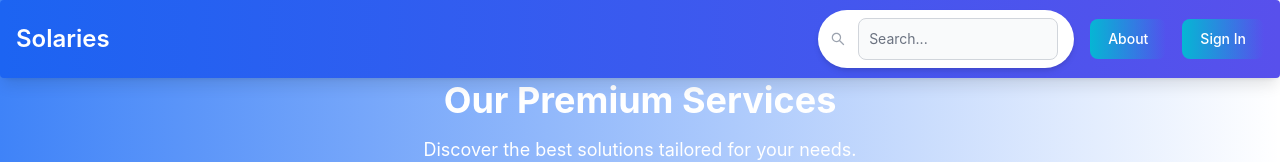
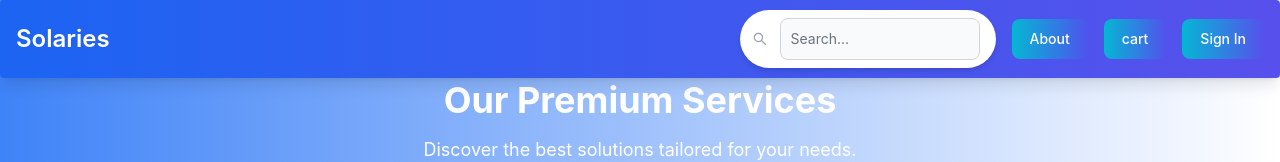
Before and after one commit to BaraaAlArab/Mern-Solar-System, a React (Vite) app in the folder Client/: page / in a window 1280 px wide. Shown: the top 162 px of the page. Built offline with nearby package versions, Linux system fonts and the light colour scheme; no server answers.

Commit message:
cart is on navbar

```diff
--- a/Client/src/Component/Header.jsx
+++ b/Client/src/Component/Header.jsx
@@ -81,6 +81,11 @@ export default function Header() {
           <Link to="/About">
             <Button color="light" gradientMonochrome="info">
               About
+            </Button>
+          </Link>
+          <Link to="/Cart_Index">
+            <Button color="light" gradientMonochrome="info">
+              cart
             </Button>
           </Link>
           {currentUser ? (
```
